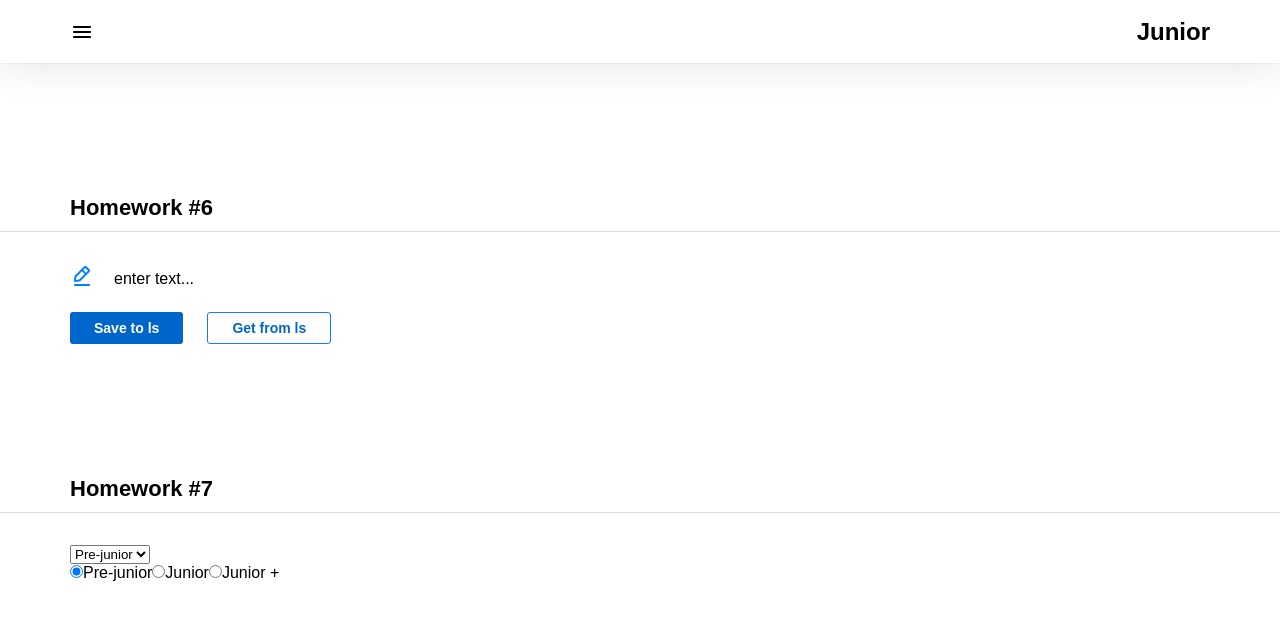
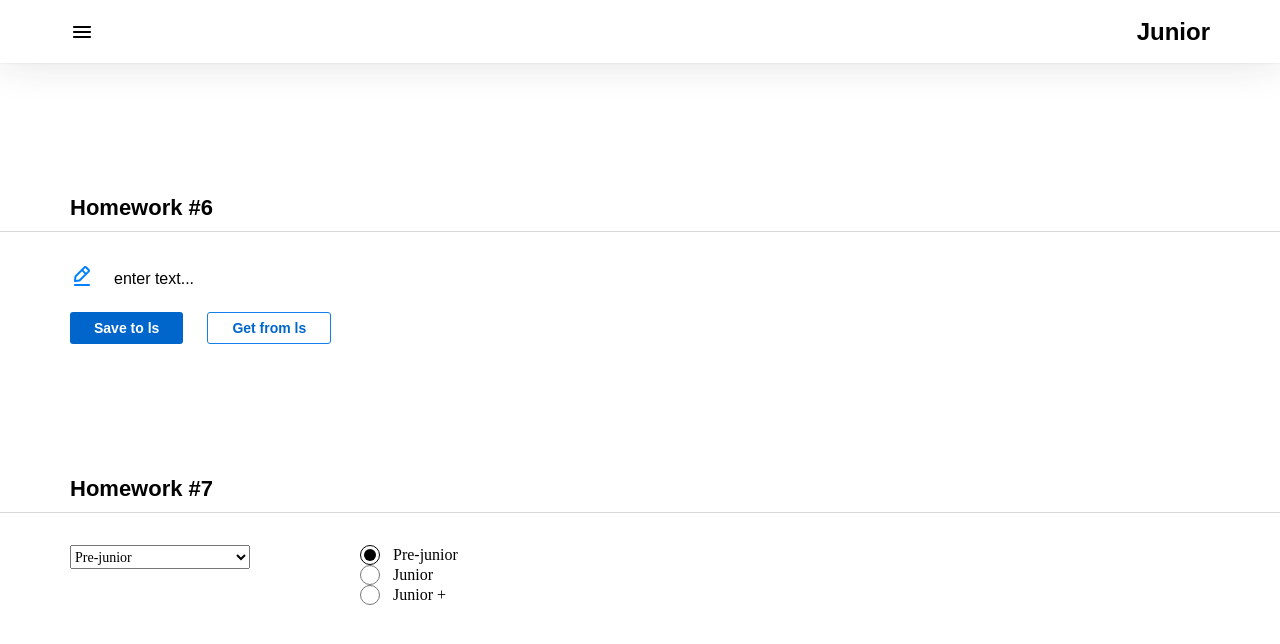
Before and after one commit to Sikstep/hwAuto, a React (Create React App) app: page /#/junior in a window 1280 px wide. Shown: the top 644 px of the page. Built offline with nearby package versions, Linux system fonts and the light colour scheme.

Commit message:
AutoHW - #7 completed radioButton & select & CSS

```diff
--- a/src/s2-homeworks/hw07/HW7.module.css
+++ b/src/s2-homeworks/hw07/HW7.module.css
@@ -1,2 +1,3 @@
 .container {
+    display: flex;
 }
--- a/src/s2-homeworks/hw07/common/c5-SuperSelect/SuperSelect.module.css
+++ b/src/s2-homeworks/hw07/common/c5-SuperSelect/SuperSelect.module.css
@@ -1,4 +1,12 @@
 .select {
+    height: 24px;
+    width: 180px;
+    min-height: 24px;
+    min-width: 180px;
+    font-family: 'Montserrat', 'sans-serif';
+    font-weight: 400;
+    font-size: 14px;
+    line-height: 17px;
 }
 
 .select:focus {
--- a/src/s2-homeworks/hw07/common/c6-SuperRadio/SuperRadio.module.css
+++ b/src/s2-homeworks/hw07/common/c6-SuperRadio/SuperRadio.module.css
@@ -1,14 +1,30 @@
 .radio {
+    height: 20px;
+    width: 20px;
+    border: 2px solid black;
+    accent-color: black;
 }
 
 .radio::before {
+    border: 2px solid black;
+
 }
 
 
 .radio:checked::before {
+    border: 2px solid black;
+
 }
 
 .label {
+    display: flex;
+    margin-left: 110px;
+    font-family: 'Montserrat', 'sans-serif';
+    font-weight: 400;
+    font-size: 16px;
+    line-height: 20px;
+    gap: 13px;
+    color: black;
 }
 
 .options {
```
